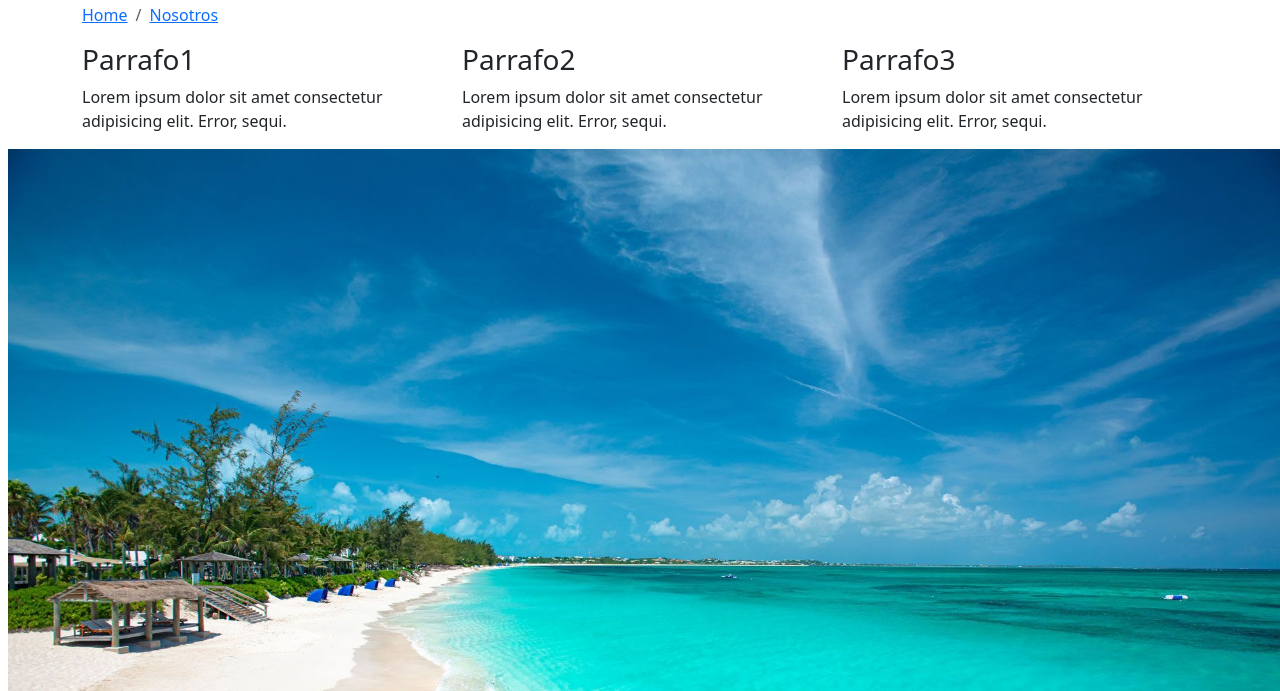
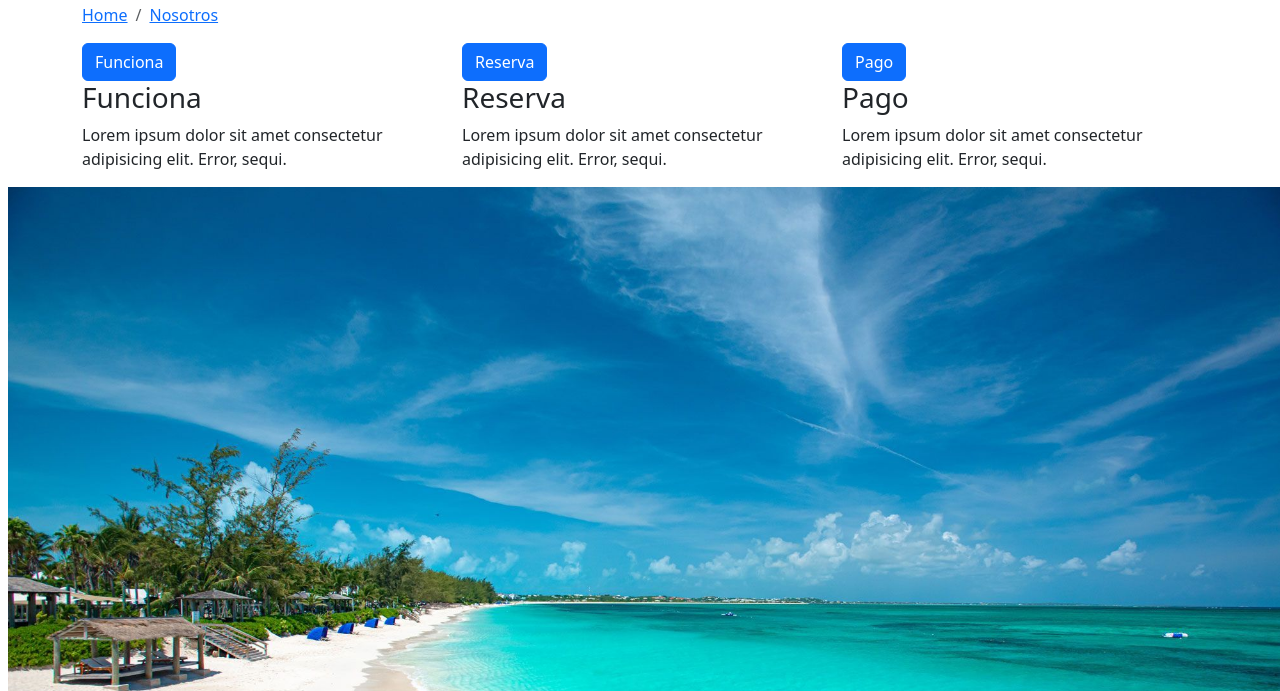
Before and after one commit to jisus455/bootstrap-web, a website: page index.html in a window 1280 px wide. Shown: the part 109-800 px from the top of the page. Drawn offline with nearby package versions, Linux system fonts and the light colour scheme; a web font is replaced by a local one.

Commit message:
add javascript

```diff
--- a/index.html
+++ b/index.html
@@ -42,16 +42,28 @@
 
         <div class="row">
             <div class="col-sm-4">
-                <h3>Parrafo1</h3>
+                <button class="btn btn-primary" type="button" data-bs-toggle="collapse" data-bs-target="#funciona">Funciona</button>
+            </div>
+            <div class="col-sm-4">
+                <button class="btn btn-primary" type="button" data-bs-toggle="collapse" data-bs-target="#reserva">Reserva</button>
+            </div>
+            <div class="col-sm-4">
+                <button class="btn btn-primary" type="button" data-bs-toggle="collapse" data-bs-target="#pago">Pago</button>
+            </div>
+        </div>
+
+        <div class="row">
+            <div class="col-sm-4 collapse multi-collapse show" id="funciona">
+                <h3>Funciona</h3>
                 <p>Lorem ipsum dolor sit amet consectetur adipisicing elit. Error, sequi.</p>
             </div>
 
-            <div class="col-sm-4">
-                <h3>Parrafo2</h3>
+            <div class="col-sm-4 collapse multi-collapse show" id="reserva">
+                <h3>Reserva</h3>
                 <p>Lorem ipsum dolor sit amet consectetur adipisicing elit. Error, sequi.</p>
             </div>
-            <div class="col-sm-4">
-                <h3>Parrafo3</h3>
+            <div class="col-sm-4 collapse multi-collapse show" id="pago">
+                <h3>Pago</h3>
                 <p>Lorem ipsum dolor sit amet consectetur adipisicing elit. Error, sequi.</p>
             </div>
         </div>
```
Also changed, not shown: precios.html (+27 -0 lines).
